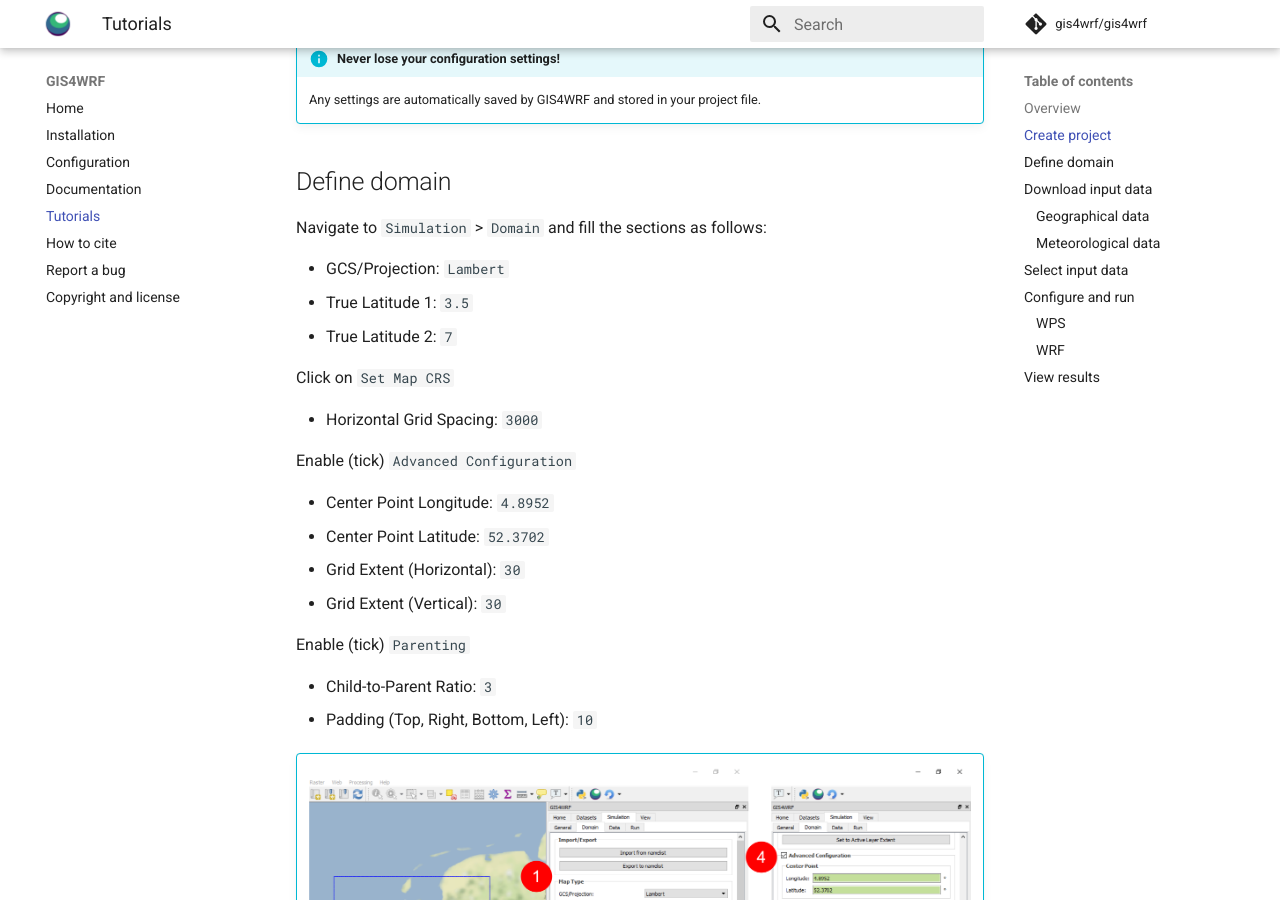
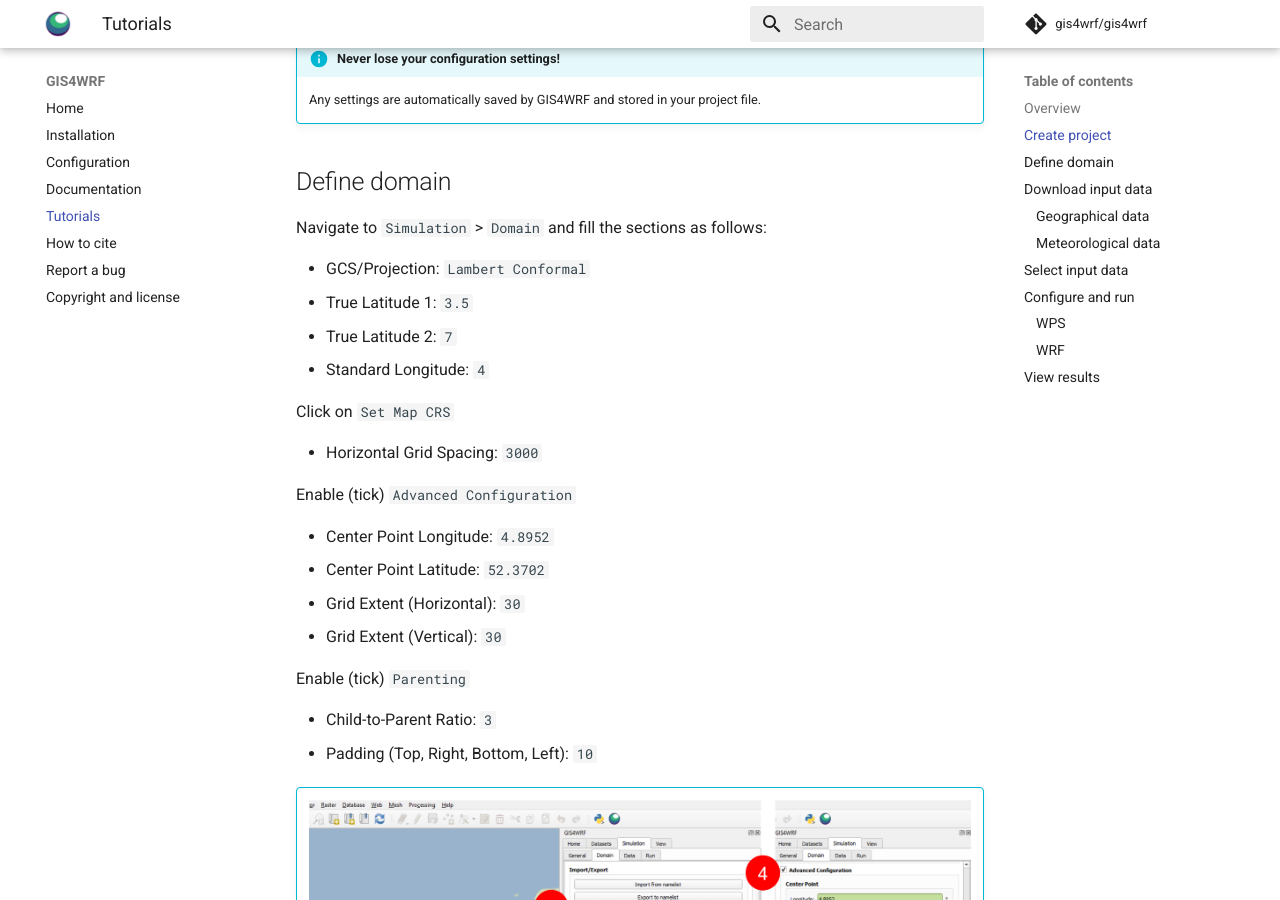
Before and after one commit to GIS4WRF/gis4wrf.github.io, an MkDocs documentation site: the page built from docs/tutorials/index.md, in a window 1280 px wide and 900 px high, scrolled down 2097 px. Built offline with MkDocs 1.6.1 and Material for MkDocs 9.7.7, drawn with Linux system fonts in a browser that asks for light colours; comment, search, counter and statistics services are not loaded.

Commit message:
update docs and tutorial to reflect proj change as in GIS4WRF/gis4wrf#117

```diff
--- a/docs/tutorials/index.md
+++ b/docs/tutorials/index.md
@@ -38,9 +38,10 @@ From QGIS launch GIS4WRF from the `Plugins` > `GIS4WRF` menu. Create a new GIS4W
 ## Define domain
 Navigate to `Simulation` > `Domain` and fill the sections as follows:
 
-- GCS/Projection: `Lambert`
+- GCS/Projection: `Lambert Conformal`
 - True Latitude 1: `3.5`
 - True Latitude 2: `7`
+- Standard Longitude: `4`
 
 Click on `Set Map CRS`
 
```
Also changed, not shown: docs/documentation/index.md (+1 -1 lines), docs/assets/images/tutorials/define_domain.png.
